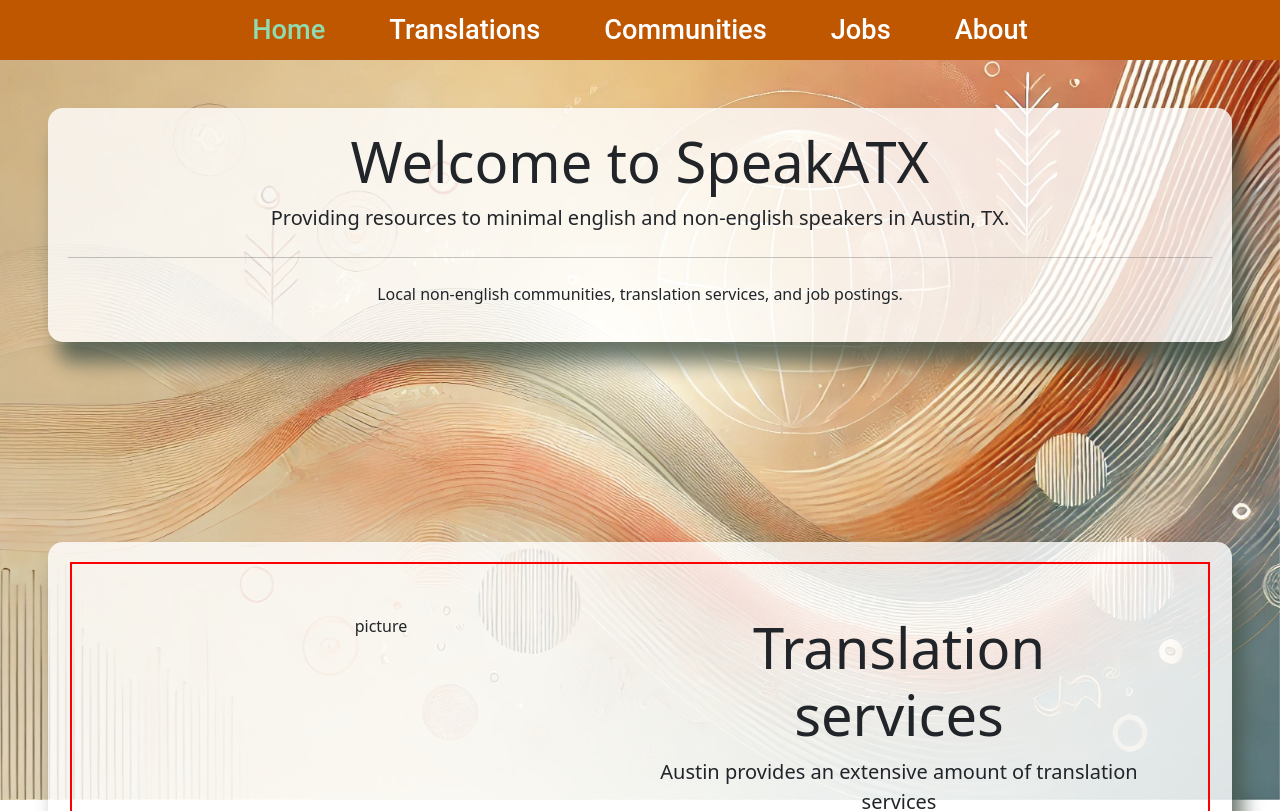
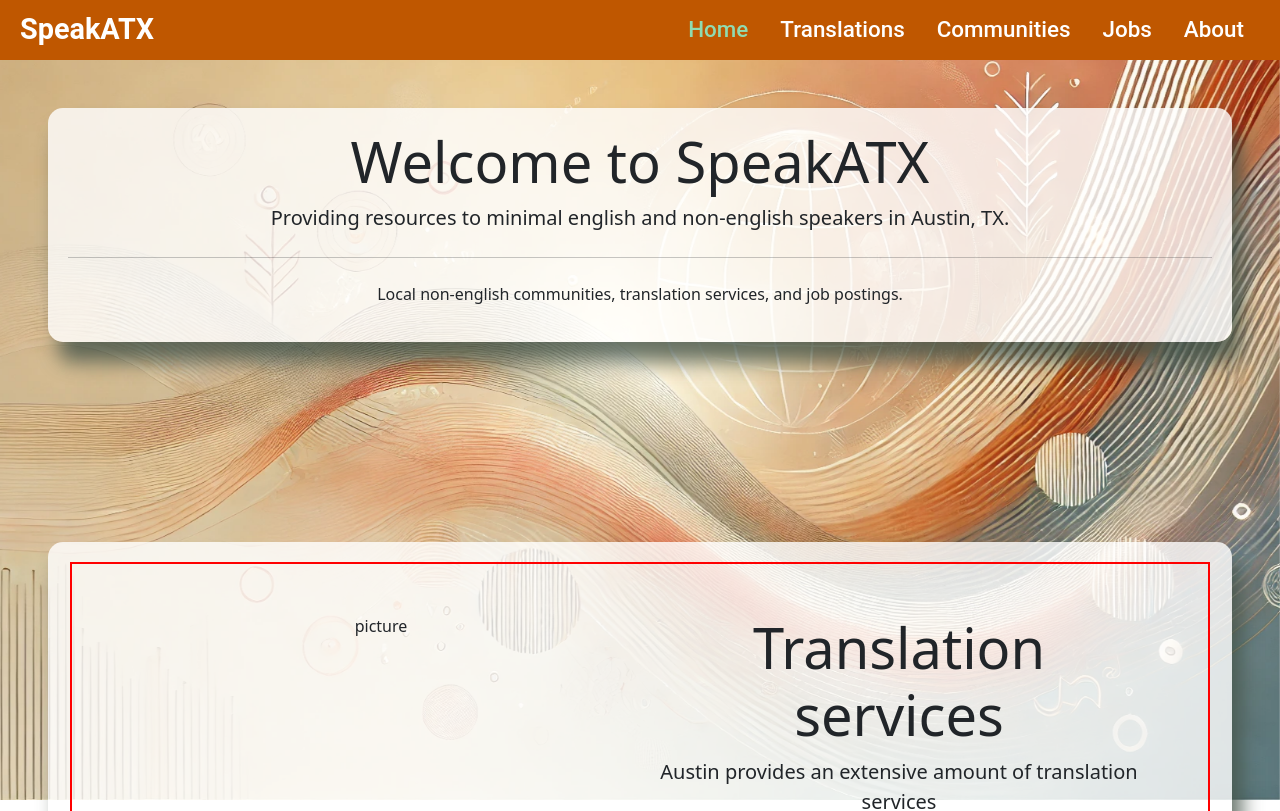
Before and after one commit to TorresEdwin/SpeakATX, a React (Vite) app in the folder frontend/: page / in a window 1280 px wide. Shown: the top 811 px of the page. Built offline with nearby package versions, Linux system fonts and the light colour scheme.

Commit message:
updated navbar to include website name

```diff
--- a/frontend/src/components/Navbar/NavbarElements.jsx
+++ b/frontend/src/components/Navbar/NavbarElements.jsx
@@ -2,12 +2,14 @@ import { FaBars, FaTimes } from "react-icons/fa";
 import { NavLink as Link } from "react-router-dom";
 import styled from "styled-components";
 
+// Navbar Container
 export const Nav = styled.nav`
     background: #bf5700;
     height: 60px;
     display: flex;
-    justify-content: center;
+    justify-content: space-between;
     align-items: center;
+    padding: 0 20px;
     z-index: 12;
     position: fixed;
     top: 0;
@@ -15,36 +17,48 @@ export const Nav = styled.nav`
     width: 100vw;
 `;
 
+// Branding / Site Name
+export const NavBrand = styled(Link)`
+    color: #fff;
+    font-size: 1.8rem;
+    font-weight: bold;
+    text-decoration: none;
+    font-family: 'Roboto', sans-serif;
+    cursor: pointer;
+
+    &:hover {
+        color: rgb(144, 219, 176);
+    }
+`;
+
 // Desktop Menu
 export const NavMenu = styled.div`
     display: flex;
     align-items: center;
-    justify-content: center;
-    width: 100%;
 
     @media screen and (max-width: 768px) {
-        display: none; /* Hide desktop menu on mobile */
+        display: none;
     }
 `;
 
 export const NavLink = styled(Link)`
     color: #FFFFFF;
-    display: flex;
-    align-items: center;
     text-decoration: none;
     padding: 0 1rem;
-    height: 100%;
-    cursor: pointer;
-    font-size: 1.7rem;
+    font-size: 1.4rem;
     font-family: 'Roboto', sans-serif;
-    margin: 0 1rem;
+    transition: 0.3s;
 
     &.active {
         color: rgb(144, 219, 176);
     }
+
+    &:hover {
+        color: #ffcc70;
+    }
 `;
 
-// Hamburger Icon for Mobile
+// Mobile Hamburger Icon
 export const Bars = styled(FaBars)`
     display: none;
     color: #FFFFFF;
@@ -52,8 +66,8 @@ export const Bars = styled(FaBars)`
     @media screen and (max-width: 768px) {
         display: block;
         position: absolute;
+        right: 20px;
         top: 50%;
-        right: 20px;
         transform: translateY(-50%);
         font-size: 2rem;
         cursor: pointer;
--- a/frontend/src/components/Navbar/index.jsx
+++ b/frontend/src/components/Navbar/index.jsx
@@ -1,5 +1,7 @@
 import React, { useState } from "react";
-import { Nav, NavLink, NavMenu, Bars, MobileMenu, CloseIcon } from "./NavbarElements";
+import {
+    Nav, NavBrand, NavLink, NavMenu, Bars, MobileMenu, CloseIcon
+} from "./NavbarElements";
 
 const Navbar = () => {
     const [isOpen, setIsOpen] = useState(false);
@@ -11,6 +13,9 @@ const Navbar = () => {
     return (
         <>
             <Nav>
+                {/* Site Name / Branding */}
+                <NavBrand to="/">SpeakATX</NavBrand>
+
                 {/* Hamburger Icon for Mobile */}
                 <Bars onClick={toggleMenu} />
 
```
